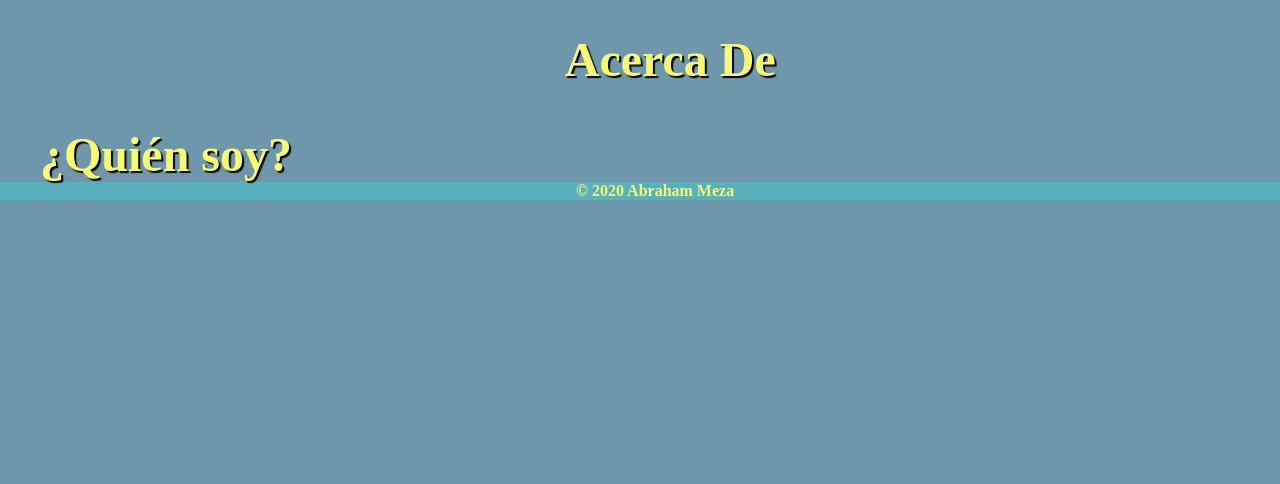
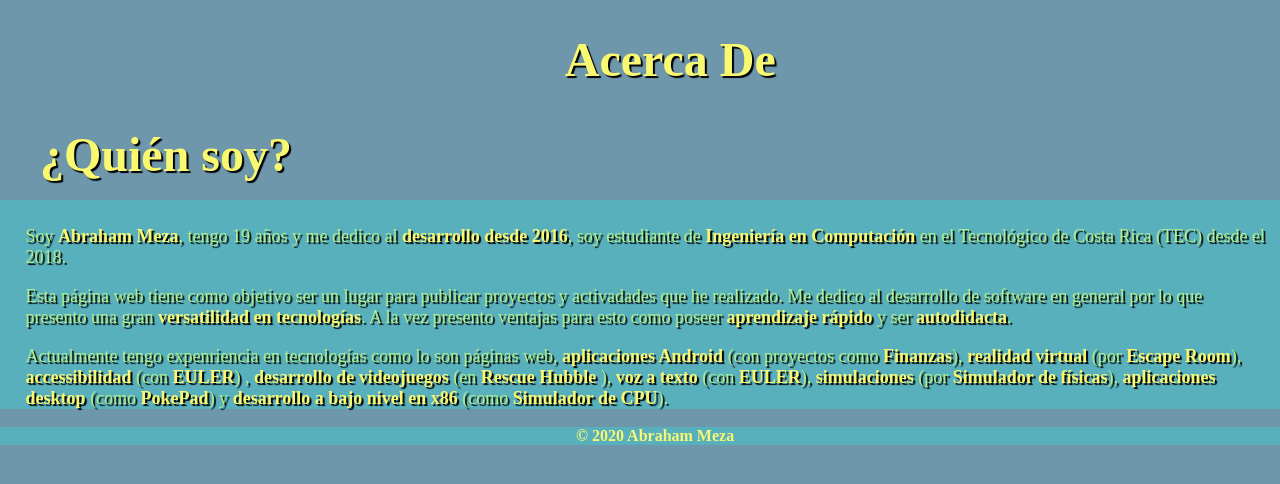
Before and after one commit to abzave/WebPage, a PHP site: page /html/about.html in a window 1280 px wide. Shown: the part 55-539 px from the top of the page. Run offline with PHP 8.4, Linux system fonts and the light colour scheme.

Commit message:
[Updated] About projects

```diff
--- a/css/about.css
+++ b/css/about.css
@@ -5,3 +5,28 @@
 .leftSpacing{
     margin-left: 2%;
 }
+
+.rightSpacing{
+    margin-right: 2%;
+}
+
+.topSpacing{
+    padding-top: 2%;
+}
+
+.bottomSpacing{
+    padding-bottom: 2%;
+}
+
+.information{
+    background-color: #59B0BD;
+    font-size: 18px;
+}
+
+b{
+    color: #F9F871;
+}
+
+a{
+    text-decoration: none !important;
+}
--- a/html/about.html
+++ b/html/about.html
@@ -15,6 +15,31 @@
         <header></header>
         <h1 class="title center">Acerca De</h1>
         <h2 class="title leftSpacing">¿Quién soy?</h2>
+        <div class="information">
+            <p class="leftSpacing topSpacing">
+                Soy <b>Abraham Meza</b>, tengo 19 años y me dedico al <b>desarrollo desde 2016</b>, soy
+                estudiante de <b>Ingeniería en Computación</b> en el Tecnológico de Costa Rica
+                (TEC) desde el 2018.
+            </p>
+            <p class="leftSpacing rightSpacing">
+                Esta página web tiene como objetivo ser un lugar para publicar proyectos y
+                activadades que he realizado. Me dedico al desarrollo de software en general
+                por lo que presento una gran <b>versatilidad en tecnologías</b>. A la vez presento
+                ventajas para esto como poseer <b>aprendizaje rápido</b> y ser <b>autodidacta</b>.
+            </p>
+            <p class="leftSpacing rightSpacing">
+                Actualmente tengo expenriencia en tecnologías como lo son páginas web,
+                <b>aplicaciones Android</b> (con proyectos como <a href="projects.html"><b>
+                Finanzas</b></a>), <b>realidad virtual</b> (por <a href="projects.html"><b>Escape
+                Room</b></a>), <b>accessibilidad</b> (con <a href="projects.html"><b>EULER</b></a>)
+                , <b>desarrollo de videojuegos</b> (en <a href="projects.html"><b>Rescue Hubble
+                </b></a>), <b>voz a texto</b> (con <a href="projects.html"><b>EULER</b></a>),
+                 <b>simulaciones</b> (por <a href="projects.html"><b>Simulador de físicas</b></a>),
+                 <b>aplicaciones desktop</b> (como <a href="projects.html"><b>PokePad</b></a>) y
+                 <b>desarrollo a bajo nivel en x86</b> (como <a href="projects.html"><b>Simulador
+                 de CPU</b></a>).
+            </p>
+        </div>
         <footer></footer>
     </body>
 </html>
```
Also changed, not shown: html/index.html (+4 -4 lines).
